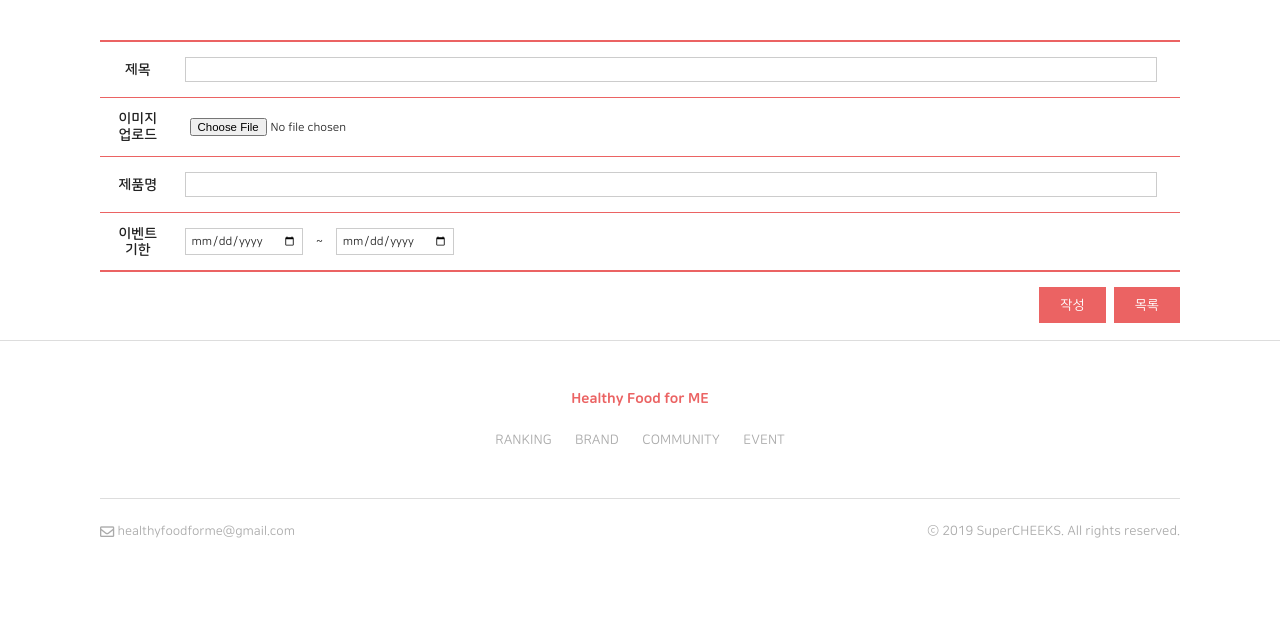
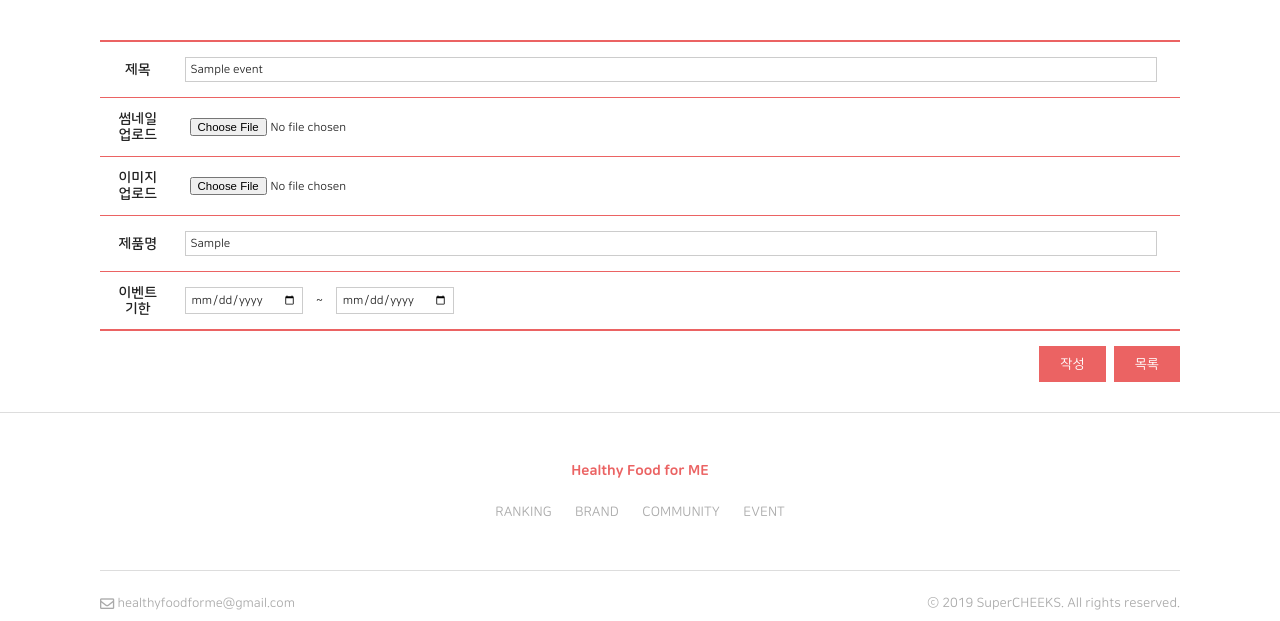
Before and after one commit to supercheeks/W-healthy-food-for-me, a PHP site: page /page/event/write.php?idx=1 in a window 1280 px wide. Shown: the part 372-993 px from the top of the page. Before the commit the page ends 910 px from the top, so only its background shows below. Run offline with PHP 8.4, Linux system fonts and the light colour scheme; tables that the repository leaves empty or names only in its code hold one stand-in row (values such as "Sample post").

Commit message:
event page update

```diff
--- a/css/sub.css
+++ b/css/sub.css
@@ -266,11 +266,12 @@
 #sub.event > .contents .w100 > .list > div:last-child > a { background: #eb6363; border: 1px solid #eb6363; color: white; width: auto; padding: 10px 20px;  }
 
 /* page/event/write.php */
-#sub.event > .contents .w100 > .write { border-top: 2px solid #eb6363; }
+#sub.event > .contents .w100 > .write { border-top: 2px solid #eb6363; padding-bottom: 30px; }
 #sub.event > .contents .w100 > .write > form > ul > li { padding: 5px 0px; border-bottom: 1px solid #eb6363; }
 #sub.event > .contents .w100 > .write > form > ul > li > div { width: 7%; height: 100%; font-size: 1.2em; font-family: SquareB; padding: 5px; vertical-align: middle; text-align: center; }
 #sub.event > .contents .w100 > .write > form > ul > li > input { width: 90%; padding: 5px; border: 1px solid #ccc; margin: 10px; vertical-align: middle; }
 #sub.event > .contents .w100 > .write > form > ul > li.image > input { border: none; }
+#sub.event > .contents .w100 > .write > form > ul > li.thumbnail > input { border: none; }
 #sub.event > .contents .w100 > .write > form > ul > li.date > input { width: auto; padding: 5px; border: 1px solid #ccc; margin: 10px; vertical-align: middle; }
 #sub.event > .contents .w100 > .write > form > ul > li:last-child { border-bottom: 2px solid #eb6363; margin-bottom: 15px; }
 #sub.event > .contents .w100 > .write > form > div { text-align: right; }
@@ -291,7 +292,7 @@
 #sub.event > .contents .w100 > .view > div.apply > a:hover { color: #eb6363; background: white; transition: all .3s; }
 #sub.event > .contents .w100 > .view > div.apply > a { font-size: 1.1em; width: auto; background: #eb6363; border: 1px solid #eb6363; color: white; padding: 13px 30px; }
 #sub.event > .contents .w100 > .view > div:last-child { text-align: right; }
-#sub.event > .contents .w100 > .view > div:last-child > a { font-size: 1.1em; width: auto; background: #eb6363; border: 1px solid #eb6363; color: white; padding: 10px 25px;  }
+#sub.event > .contents .w100 > .view > div:last-child > a { font-size: 1.1em; width: auto; background: #eb6363; border: 1px solid #eb6363; color: white; padding: 10px 25px; margin-left: 5px; }
 
 /* page/brand/index.php */
 #sub.brand > .searchList .w100 > .list > ul > li > .contents > .left > .detail { font-size: 0.9em; color: #999; margin-top: 10px;}
--- a/page/event/index.php
+++ b/page/event/index.php
@@ -20,7 +20,7 @@
                 while($event = $save->fetch()){
                ?>
                <div class="item inlineBlock">
-                    <a href="/page/event/view.php?idx=<?php echo $event['idx']; ?>" class="inlineBlock"><img src="<?php echo $event['file']; ?>" alt=""></a>
+                    <a href="/page/event/view.php?idx=<?php echo $event['idx']; ?>" class="inlineBlock"><img src="<?php echo $event['thumbnail']; ?>" alt=""></a>
                     <div>
                         <a href="/page/event/view.php?idx=<?php echo $event['idx']; ?>" class="inlineBlock"><?php echo $event['title']; ?></a>
                         <div class="inlineBlock"><?php echo $event['wdate']; ?></div>
--- a/page/event/view.php
+++ b/page/event/view.php
@@ -41,6 +41,8 @@
                    <a href="#">신청하기</a>
                </div>
                <div>
+                   <a href="/page/event/write.php?idx=<?php echo $event['idx']; ?>">수정</a>
+                   <a href="/page/event/delete.php?idx=<?php echo $event['idx']; ?>">삭제</a>
                    <a href="/page/event/index.php">목록</a>
                </div>
            </div>
--- a/page/event/write.php
+++ b/page/event/write.php
@@ -12,11 +12,56 @@
     <div class="contents">
         <div class="w100">
            <div class="write">
+               <?php
+               if(isset($_GET['idx'])){
+                   $sql = "select * from event where idx=?";
+                   $result = $pdo->prepare($sql);
+                   $result -> execute(array($_GET['idx']));
+                   $event = $result->fetch();
+               ?>
+                <form action="/page/event/save.php?idx=<?php echo $_GET['idx']; ?>" method="post" enctype="multipart/form-data">
+                   <ul>
+                       <li class="title">
+                           <div class="inlineBlock">제목</div>
+                           <input id="title" name="title" type="text" class="inlineBlock" placeholder="제목을 입력하세요" autocomplete="off" value="<?php echo $event['title']; ?>">
+                       </li>
+                       <li class="thumbnail">
+                           <div class="inlineBlock">썸네일<br>업로드</div>
+                           <input id="thumbnail" name="thumbnail" type="file" class="inlineBlock" autocomplete="off" >
+                       </li>
+                       <li class="image">
+                           <div class="inlineBlock">이미지<br>업로드</div>
+                           <input id="image" name="image" type="file" class="inlineBlock" autocomplete="off" >
+                       </li>
+                       <li class="product">
+                           <div class="inlineBlock">제품명</div>
+                           <input id="product" name="product" type="text" class="inlineBlock" placeholder="제품명 선택" autocomplete="off" value="<?php echo $event['product']; ?>">
+                       </li>
+                       <li class="date">
+                           <div class="inlineBlock">이벤트<br>기한</div>
+                           <input id="sdate" name="sdate" type="date" class="inlineBlock" id="sdate" placeholder="시작날짜" autocomplete="off" value="<?php echo $event['sdate']; ?>">
+                           <span>~</span>
+                           <input id="edate" name="edate" type="date" class="inlineBlock" id="edate" placeholder="종료날짜" autocomplete="off" value="<?php echo $event['edate']; ?>">
+                       </li>
+                   </ul>
+                   <div>
+                        <button type="submit">작성</button>
+                        <a href="/page/event/index.php">목록</a>
+                   </div>
+               </form>
+               <?php
+               }
+               else{
+               ?>
                <form action="/page/event/save.php" method="post" enctype="multipart/form-data">
                    <ul>
                        <li class="title">
                            <div class="inlineBlock">제목</div>
                            <input id="title" name="title" type="text" class="inlineBlock" placeholder="제목을 입력하세요" autocomplete="off">
+                       </li>
+                       <li class="thumbnail">
+                           <div class="inlineBlock">썸네일<br>업로드</div>
+                           <input id="thumbnail" name="thumbnail" type="file" class="inlineBlock" autocomplete="off">
                        </li>
                        <li class="image">
                            <div class="inlineBlock">이미지<br>업로드</div>
@@ -38,6 +83,9 @@
                         <a href="/page/event/index.php">목록</a>
                    </div>
                </form>
+               <?php
+               }
+                ?>
            </div>
         </div>
     </div>
```
Also changed, not shown: page/event/delete.php (added, +23 -0 lines), page/event/save.php (+35 -11 lines), page/event/data/20190807093131.jpg (deleted), page/event/data/20190807094440.jpg (deleted).
